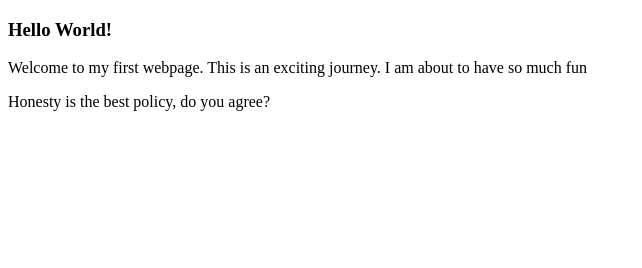
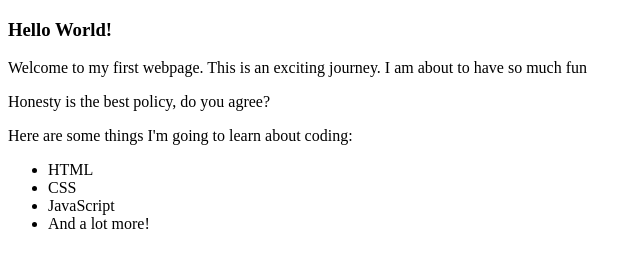
Before and after one commit to Initbyte/my-first-webpage, a plain HTML site: page my-first-webpage.html in a window 1280 px wide. Shown: the whole page, without its empty margins (0-642 px from the left). Drawn offline with Linux system fonts and the light colour scheme.

Commit message:
coding constituents

```diff
--- a/my-first-webpage.html
+++ b/my-first-webpage.html
@@ -5,7 +5,13 @@
     <h3>Hello World!</h3>
   </head>
   <body>
-<p>Welcome to my first webpage. This is an exciting journey. I am about to have so much fun</p>
-<p>Honesty is the best policy, do you agree?</p>
+    <p>Welcome to my first webpage. This is an exciting journey. I am about to have so much fun</p>
+    <p>Honesty is the best policy, do you agree?</p>
+    <p>Here are some things I'm going to learn about coding:</p>
+        <ul>
+        <li>HTML</li>
+        <li>CSS</li>
+        <li>JavaScript</li>
+        <li>And a lot more!</li>
   </body>
 </html>
```
